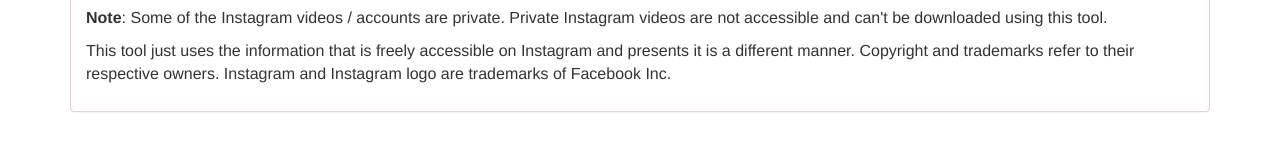
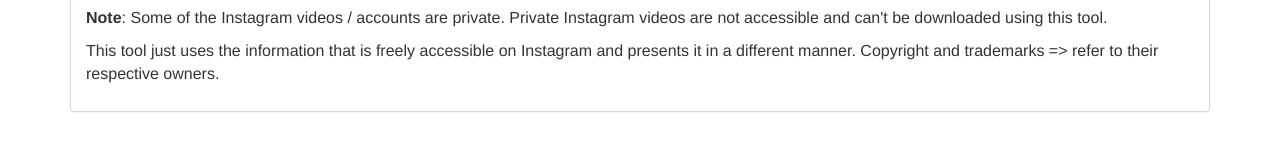
Before and after one commit to vishwas-r/Insta-Media-Downloader, a plain HTML site: page index.html in a window 1280 px wide. Shown: the part 821-972 px from the top of the page. Drawn offline with nearby package versions, Linux system fonts and the light colour scheme.

Commit message:
Updated Content

```diff
--- a/index.html
+++ b/index.html
@@ -47,7 +47,7 @@
 		<div class="panel-body">
 			<p>Instagram Video Downloader or Insta-Video Downloader is developed as Instagram does not allow you to download videos directly but you like to. Insta-Video Downlaoder extracts mp4 video link from the Instagram post URL and downloads the video irrespective of the device (desktop or mobile or tablet).</p>
 			<p><b>Note</b>: Some of the Instagram videos / accounts are private. Private Instagram videos are not accessible and can't be downloaded using this tool.</p>
-			<p>This tool just uses the information that is freely accessible on Instagram and presents it is a different manner. Copyright and trademarks refer to their respective owners. Instagram and Instagram logo are trademarks of Facebook Inc.</p>
+			<p>This tool just uses the information that is freely accessible on Instagram and presents it in a different manner. Copyright and trademarks => refer to their respective owners.</p>
 		</div>
 	</div>
 </div>
```
